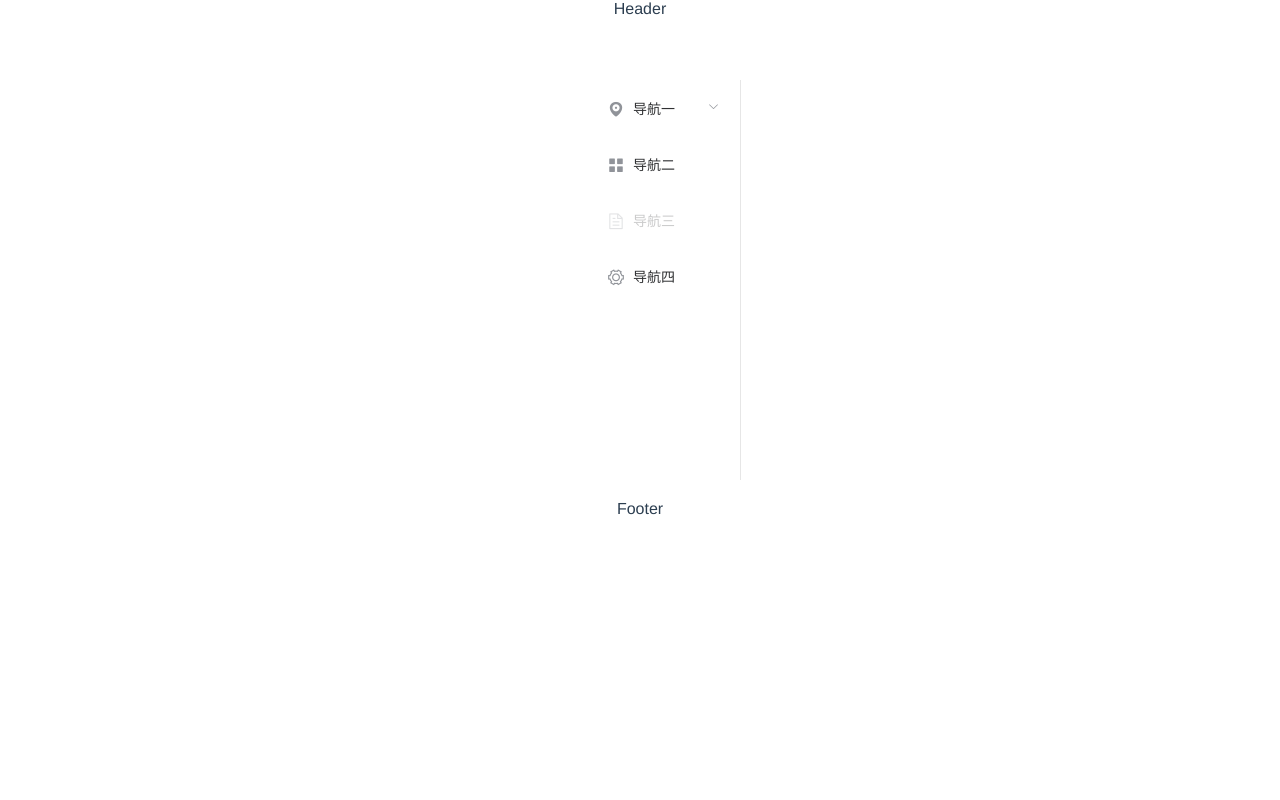
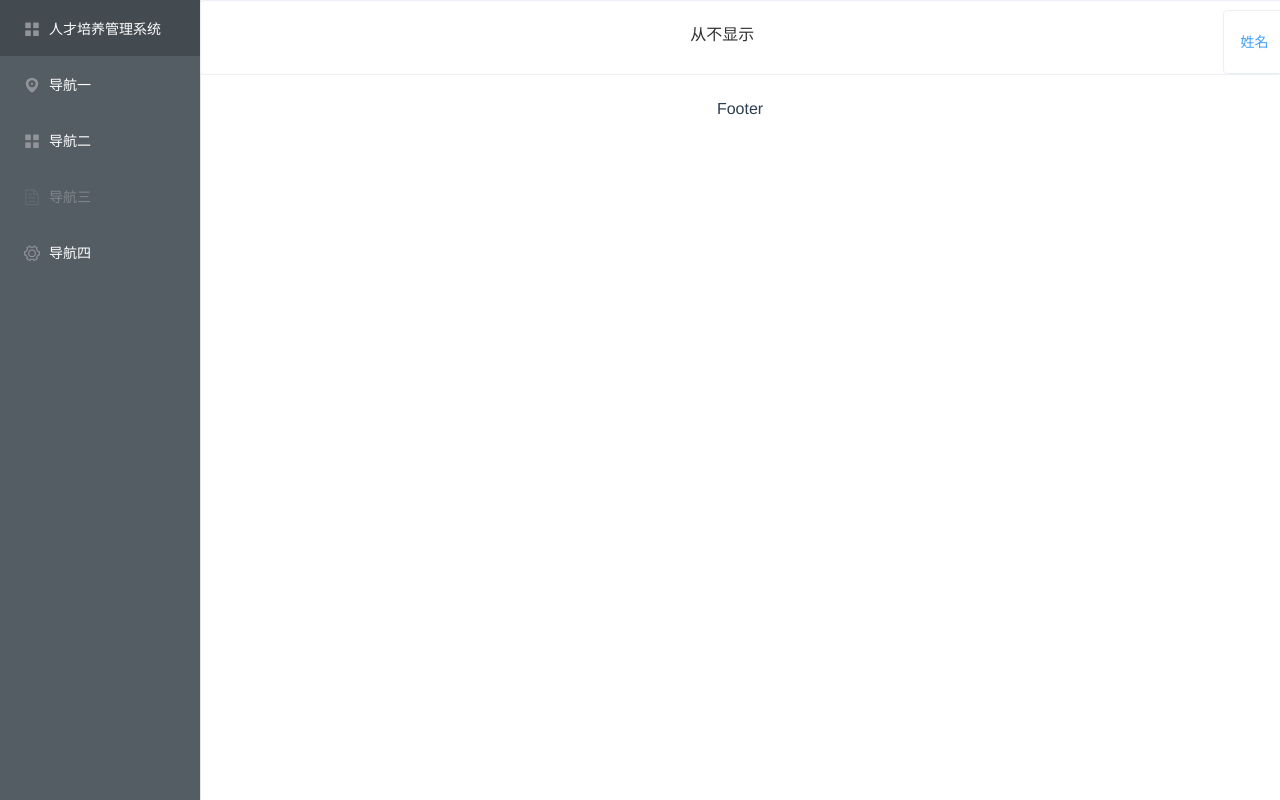
Before and after one commit to 2018-1-1/demo-web, a Vue app: page /#/home in a window 1280 px wide. Built offline with nearby package versions, Linux system fonts and the light colour scheme.

Commit message:
主页面Loading....

```diff
--- a/src/App.vue
+++ b/src/App.vue
@@ -16,7 +16,7 @@ export default {
   font-family: 'Avenir', Helvetica, Arial, sans-serif;
   -webkit-font-smoothing: antialiased;
   -moz-osx-font-smoothing: grayscale;
-  text-align: center;
+  /* text-align: center; */
   color: #2c3e50;
   /* margin-top: 60px; */
 }
--- a/src/view/home-page/home-page.js
+++ b/src/view/home-page/home-page.js
@@ -1,10 +1,25 @@
 export const homePage={
     data () {
         return {
-
+            // isCollapse:false
+            centerDialogVisible: false
         }
     },
     methods: {
+        popover(){
+            if(this.centerDialogVisible==false){
+                this.centerDialogVisible=true
+            }else{
+                this.centerDialogVisible=false
+            }
+        },
+        pageActions(){
+            if(this.isCollapse==true){
+                this.isCollapse=false
+            }else{
+                this.isCollapse=true
+            }
+        },
         handleOpen(key, keyPath) {
             console.log(key, keyPath);
           },
--- a/src/view/home-page/home-page.vue
+++ b/src/view/home-page/home-page.vue
@@ -1,16 +1,20 @@
 <template>
   <div>
     <el-container>
-      <el-header>Header</el-header>
-      <el-main>
-        <el-menu default-active="1" class="el-menu-vertical-demo" @open="handleOpen" @close="handleClose" :collapse="isCollapse">
+      <el-aside width="200px">
+        <el-menu default-active="1" class="el-menu-vertical-demo" @open="handleOpen" @close="handleClose"
+          background-color="#545c64" text-color="#fff" active-text-color="#ffd04b" style="height:100%">
+          <el-menu-item index="0" style="background:#22a7f0">
+            <i class="el-icon-menu"></i>
+            <span>人才培养管理系统</span>
+          </el-menu-item>
           <el-submenu index="1">
             <template slot="title">
               <i class="el-icon-location"></i>
-              <span slot="title">导航一</span>
+              <span>导航一</span>
             </template>
             <el-menu-item-group>
-              <span slot="title">分组一</span>
+              <template slot="title">分组一</template>
               <el-menu-item index="1-1">选项1</el-menu-item>
               <el-menu-item index="1-2">选项2</el-menu-item>
             </el-menu-item-group>
@@ -18,7 +22,7 @@
               <el-menu-item index="1-3">选项3</el-menu-item>
             </el-menu-item-group>
             <el-submenu index="1-4">
-              <span slot="title">选项4</span>
+              <template slot="title">选项4</template>
               <el-menu-item index="1-4-1">选项1</el-menu-item>
             </el-submenu>
           </el-submenu>
@@ -35,8 +39,30 @@
             <span slot="title">导航四</span>
           </el-menu-item>
         </el-menu>
-      </el-main>
-      <el-footer>Footer</el-footer>
+      </el-aside>
+      <el-container style="position:relative;top:0;">
+        <el-header style="padding:0">
+          <!-- <i class="el-icon-caret-right" @click="pageActions"></i> -->
+          <el-card shadow="never">
+            <span>从不显示</span>
+            <el-card shadow="hover" body-style="padding:0" style="margin-top:-1%;width:7%;height:62px;float:right">
+              <el-button type="text" style="height:62px;width:60%" @click="popover"><span>姓名</span><i
+                  class="el-icon-arrow-down" style="color:red"></i></el-button>
+              <el-dialog title="提示" :visible.sync="centerDialogVisible" width="30%" style="border:5px red solid">
+                <span>需要注意的是内容是默认不居中的</span>
+                <span slot="footer" class="dialog-footer">
+                  <!-- <el-button @click="centerDialogVisible = false">取 消</el-button>
+                  <el-button type="primary" @click="centerDialogVisible = false">确 定</el-button> -->
+                </span>
+              </el-dialog>
+            </el-card>
+          </el-card>
+        </el-header>
+        <el-main>
+
+        </el-main>
+        <el-footer>Footer</el-footer>
+      </el-container>
     </el-container>
   </div>
 </template>
@@ -50,6 +76,7 @@
 </script>
 <style>
   * {
+    width: 100%;
     margin: auto;
     padding: 0;
   }
@@ -64,7 +91,11 @@
   }
 
   .el-menu-vertical-demo:not(.el-menu--collapse) {
+    position: absolute;
+    left: 0;
+    top: 0;
     width: 200px;
-    min-height: 400px;
+    height: 100%;
+    /* min-height: 400px; */
   }
 </style>
```
